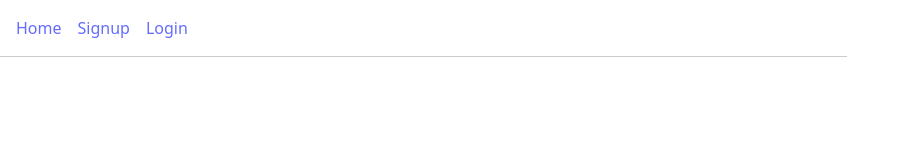
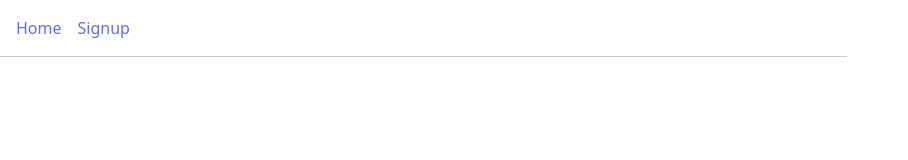
Before and after one commit to Hernerdez/macro_tracker, a React (Vite) app in the folder macro-tracker-frontend/: page / in a window 1280 px wide. Shown: the top 160 px of the page, without its empty margins (0-908 px from the left). Built offline with nearby package versions, Linux system fonts and the light colour scheme; the HTML template or start-up script is replaced by a standard one.

Commit message:
login button

```diff
--- a/macro-tracker-frontend/src/Navbar.jsx
+++ b/macro-tracker-frontend/src/Navbar.jsx
@@ -12,19 +12,15 @@ const Navbar = () => {
   return (
     <nav style={{ padding: '1rem', borderBottom: '1px solid #ccc' }}>
       <Link to="/" style={{ marginRight: '1rem' }}>Home</Link>
-
       {!token && <Link to="/signup" style={{ marginRight: '1rem' }}>Signup</Link>}
-  {!token && <Link to="/login" style={{ marginRight: '1rem' }}>Login</Link>}
       {token && <Link to="/dashboard" style={{ marginRight: '1rem' }}>Dashboard</Link>}
       {token && <Link to="/search" style={{ marginRight: '1rem' }}>Food Search</Link>}
-
       {token && (
         <button onClick={handleLogout} style={{ marginLeft: '1rem' }}>
           Logout
         </button>
       )}
     </nav>
-
   );
 };
 
```
Lines whose indentation alone changed are shown as unchanged.
